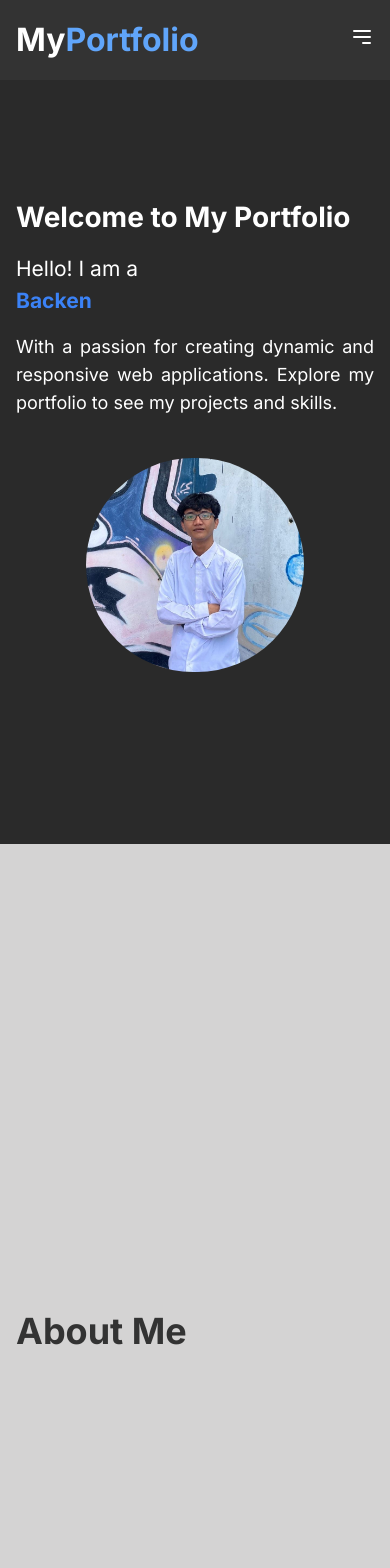
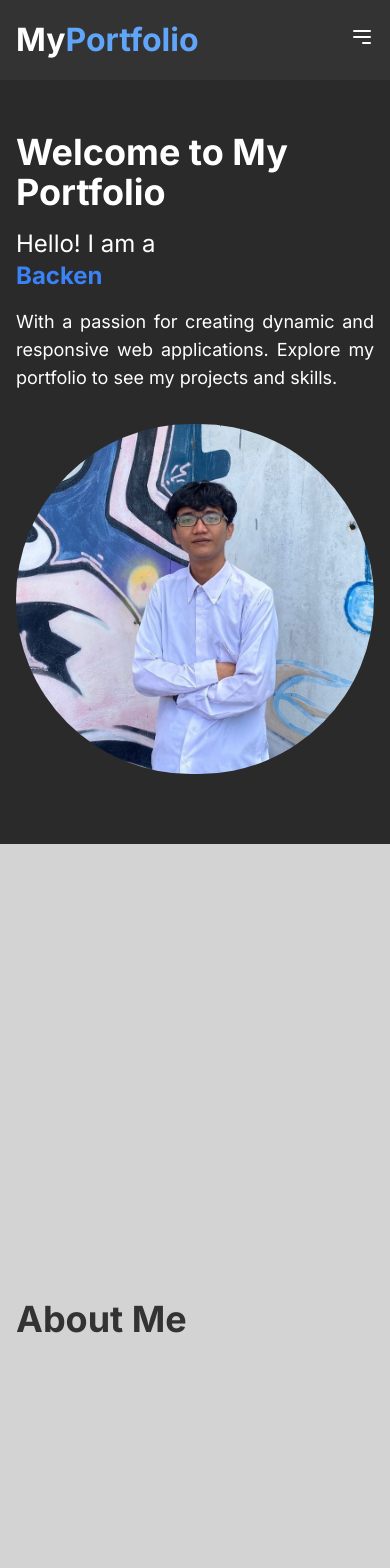
Before and after one commit to RaihanPrasetia/portofoliov2, a Next.js app: page / in a window 390 px wide. Shown: the top 1568 px of the page. Built offline with nearby package versions, Linux system fonts and the light colour scheme.

Commit message:
update responsive

```diff
--- a/src/app/assets/css/About.css
+++ b/src/app/assets/css/About.css
@@ -1,3 +1,13 @@
 .text-tittle {
     font-size: 30px;
 }
+
+@media (max-width: 900px) {
+  .responsive-image {
+    width: 250px; /* Ukuran gambar di tampilan mobile */
+    height: 250px;
+    margin-bottom: 25px;
+    margin-top: 25px;
+    padding-top: 0;
+  }
+}
--- a/src/app/assets/css/App.css
+++ b/src/app/assets/css/App.css
@@ -35,3 +35,11 @@ section.visible .item {
   background-color: #2a2a2a;
   color: #fff;
 }
+
+@media (max-width: 768px) {
+  .section {
+    padding: 10px 0;
+    padding-top: 40px;
+  }
+
+}
--- a/src/app/assets/css/Home.css
+++ b/src/app/assets/css/Home.css
@@ -1,14 +1,15 @@
-@media (max-width: 768px) {
-  .responsive-image {
-       width: 250px; /* Ukuran gambar di tampilan mobile */
-    height: 250px;
+@media (max-width: 728) {
+  .image-foto {
+    width: 260px; /* Ukuran gambar di tampilan mobile */
+    height: 260px;
     margin-bottom: 25px;
     margin-top: 25px;
     padding-top: 0;
   }
 
   .text-wc {
-    font-size: 28px;
+    margin-top: 20px;
+    font-size: 26px;
   }
 
   .text-hl{
--- a/src/app/components/About.tsx
+++ b/src/app/components/About.tsx
@@ -6,10 +6,10 @@ import '../assets/css/About.css';
 
 export default function About() {
   return (
-    <section id="about" className="section">
+    <section id="about" className="section p-0">
       <div className="flex flex-col md:flex-row items-center md:justify-between">
         {/* Teks di sebelah kiri */}
-        <div className="w-full md:w-1/2 p-4 text-center item responsive-image">
+        <div className="w-full md:w-1/2 px-4 pb-4 text-center item responsive-image">
           <Image
             src={foto}
             alt="Profile"
@@ -19,7 +19,7 @@ export default function About() {
           />
         </div>
         <div className="w-full md:w-1/2 p-4">
-        <h1 className="text-4xl font-bold mb-4">About Me</h1>
+        <h1 className="text-4xl font-bold my-4">About Me</h1>
           <p className="text-lg text-justify text-center pr-4 item">
              I am Raihan Prasetia, an active student in the 6th semester of the Informatics Engineering study program from Dinamika Bangsa University Jambi City. I have an interest in IT and technology, and I am eager to develop my skills, especially in Web Development and Mobile Development.
           </p>
--- a/src/app/components/Contact.tsx
+++ b/src/app/components/Contact.tsx
@@ -5,8 +5,8 @@ import '../assets/css/App.css';
 export default function Contact() {
   return (
     <section id="contact" className="section">
-      <div className="container mx-auto px-6 ">
-        <h2 className="text-4xl font-bold text-center mb-12 text-black">Contact Me</h2>
+      <div className="container mx-auto p-6">
+        <h2 className="text-4xl font-bold text-center my-10 text-black">Contact Me</h2>
         <div className="bg-grey-100 rounded-md p-8 shadow-[0_35px_70px_-10px_rgba(0,0,0,0.3)] item">
           <h3 className="text-2xl font-semibold mb-6 text-start text-black">Get in Touch</h3>
           <form className="flex flex-col gap-6">
@@ -39,7 +39,7 @@ export default function Contact() {
                 </div>
 
                 {/* Phone Number */}
-                <div className="flex flex-col mb-4">
+                <div className="flex flex-col mb-4 dm:mb-0">
                   <label htmlFor="phone" className="block text-sm font-medium text-gray-700">Phone Number</label>
                   <input
                     type="tel"
@@ -53,7 +53,7 @@ export default function Contact() {
               {/* Right Column */}
               <div className="flex-1">
                 {/* Subject */}
-                <div className="flex flex-col mb-4">
+                <div className="flex flex-col mb-4 dm:mt-0">
                   <label htmlFor="subject" className="block text-sm font-medium text-gray-700">Subject</label>
                   <input
                     type="text"
--- a/src/app/components/Footer.tsx
+++ b/src/app/components/Footer.tsx
@@ -31,7 +31,7 @@ export default function Footer() {
         </div>
 
         {/* Footer Right */}
-        <div className="footer-right text-center md:text-right">
+        <div className="footer-right text-center md:text-right font-bold">
           <ul className="flex flex-col items-center md:items-end space-y-2">
             <li>
               <a href="#home" className="hover:text-blue-400 text-xl">Home</a>
--- a/src/app/components/Home.tsx
+++ b/src/app/components/Home.tsx
@@ -50,7 +50,7 @@ function TypingEffect() {
 export default function Home() {
   return (
     <section id="home" className="section">
-      <div className="flex flex-col md:flex-row items-center md:justify-between">
+      <div className="flex flex-col md:flex-row items-center md:justify-between pt-8">
         {/* Teks di sebelah kiri */}
         <div className="w-full md:w-1/2 p-4">
           <h1 className="text-4xl font-bold mb-4 text-wc">Welcome to My Portfolio</h1>
@@ -67,7 +67,7 @@ export default function Home() {
           </p>
         </div>
         {/* Gambar di sebelah kanan */}
-        <div className="w-full md:w-1/2 p-4 text-center item responsive-image">
+        <div className="w-full md:w-1/2 p-4 text-center item image-foto">
           <Image
             src={foto}
             alt="Profile"
```
